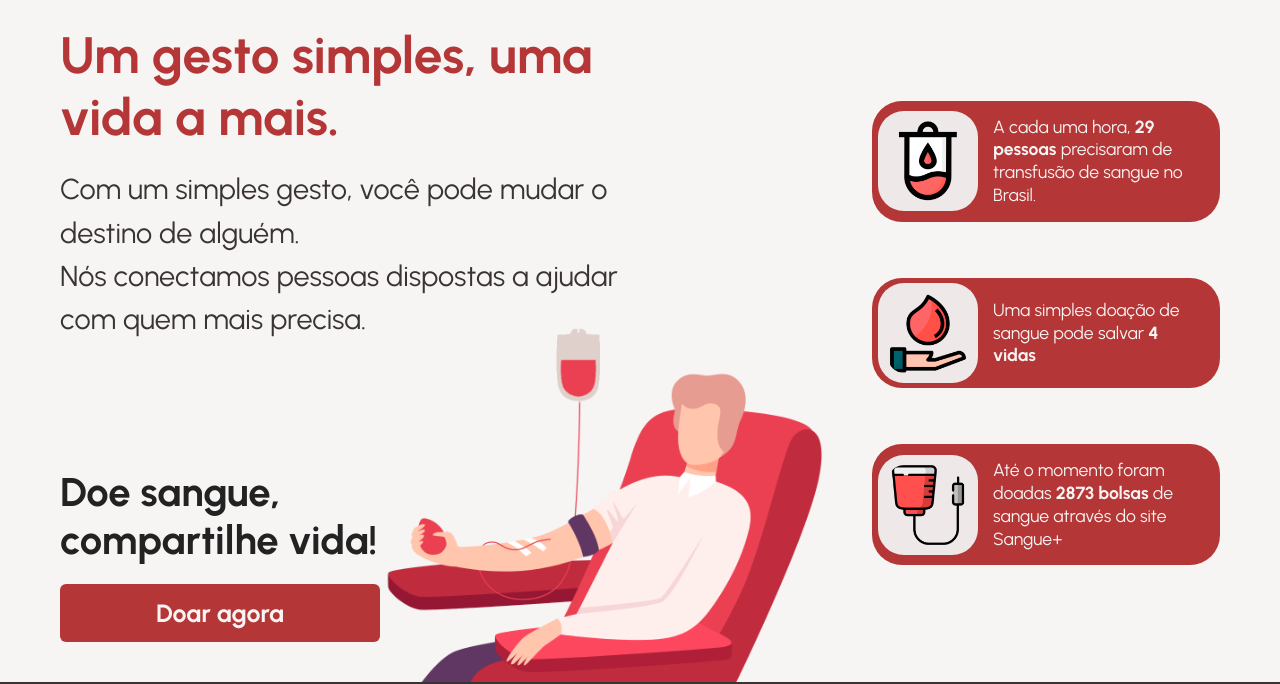
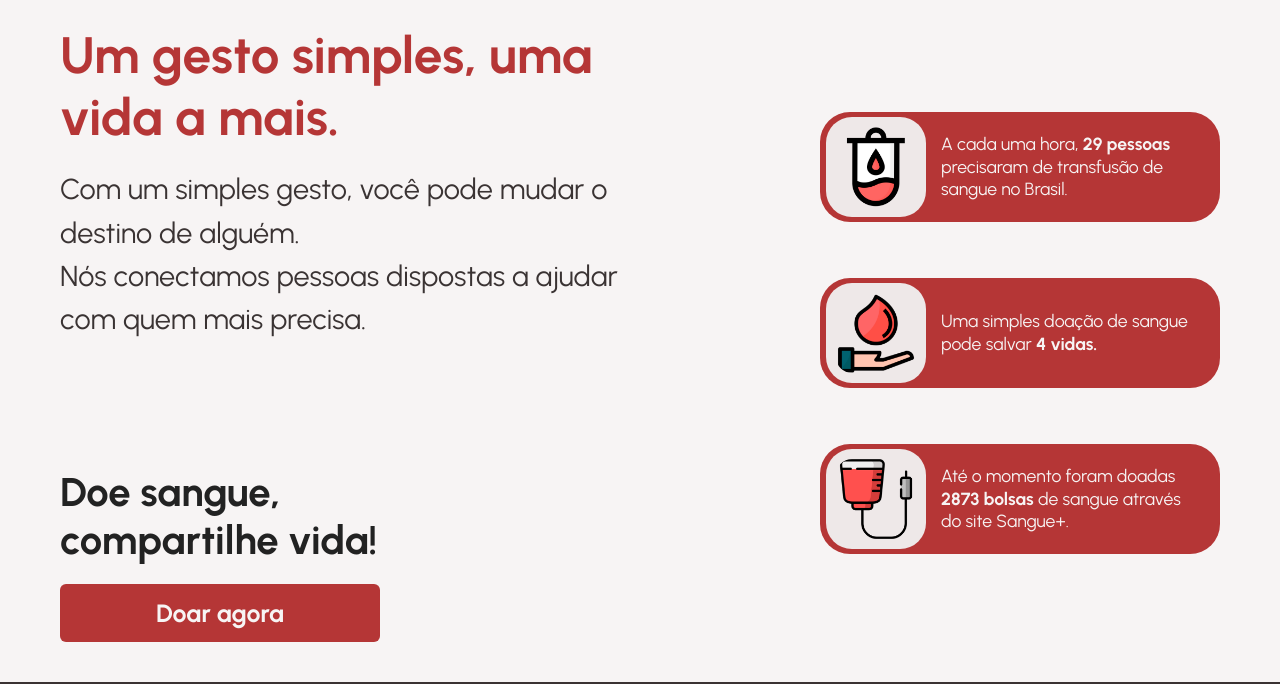
Before and after one commit to estevanbiscaino/projetoDoacaoDeSangue, a plain HTML site: page index.html in a window 1280 px wide. Shown: the part 73-757 px from the top of the page. Drawn offline with Linux system fonts and the light colour scheme.

Commit message:
Correção de responsividade da home

```diff
--- a/assets/css/Doador/cadastro.css
+++ b/assets/css/Doador/cadastro.css
@@ -3,11 +3,9 @@ main {
     height: 550px;
     align-self: center;
     justify-self: center;
-
     display: grid;
     grid-template-columns: 1.5fr 1fr;
     border-radius: 12px;
-
     user-select: none;
     box-shadow: 0px 4px 12px 2px gray;
 }
--- a/assets/css/doador/home.css
+++ b/assets/css/doador/home.css
@@ -79,9 +79,8 @@ main {
     display: flex;
     flex-direction: column;
     gap: 3.5rem;
-    width: 30%;
+    width: 25rem;
     justify-content: center;
-    flex-shrink: 1;
 }
 
 .hero-cards .card {
@@ -120,6 +119,17 @@ main {
 }
 
 /* ===== MOBILE ===== */
+@media (max-width: 1280px) {
+        .hero-img {
+        display: none;
+    }
+
+    main {
+        overflow: visible;
+    }
+
+}
+
 @media (max-width: 768px) {
 
     nav li {
--- a/index.html
+++ b/index.html
@@ -65,12 +65,12 @@
 
                 <div class="card">
                     <img src="assets/img/mao-sangue.png" alt="">
-                    <p>Uma simples doação de sangue pode salvar <strong>4 vidas</strong></p>
+                    <p>Uma simples doação de sangue pode salvar <strong>4 vidas.</strong></p>
                 </div>
 
                 <div class="card">
                     <img src="assets/img/medida-sangue.png" alt="">
-                    <p>Até o momento foram doadas <strong>2873 bolsas</strong> de sangue através do site Sangue+</p>
+                    <p>Até o momento foram doadas <strong>2873 bolsas</strong> de sangue através do site Sangue+.</p>
                 </div>
             </div>
         </section>
```
